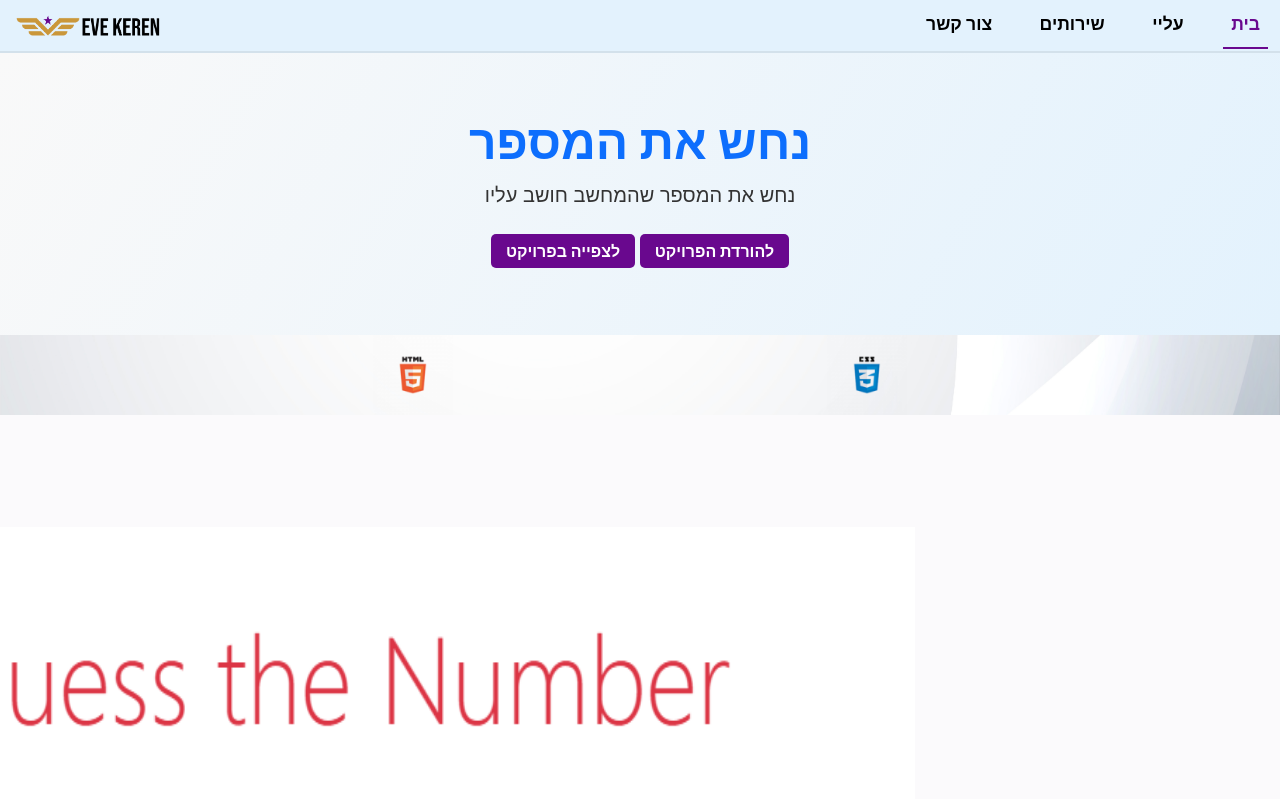
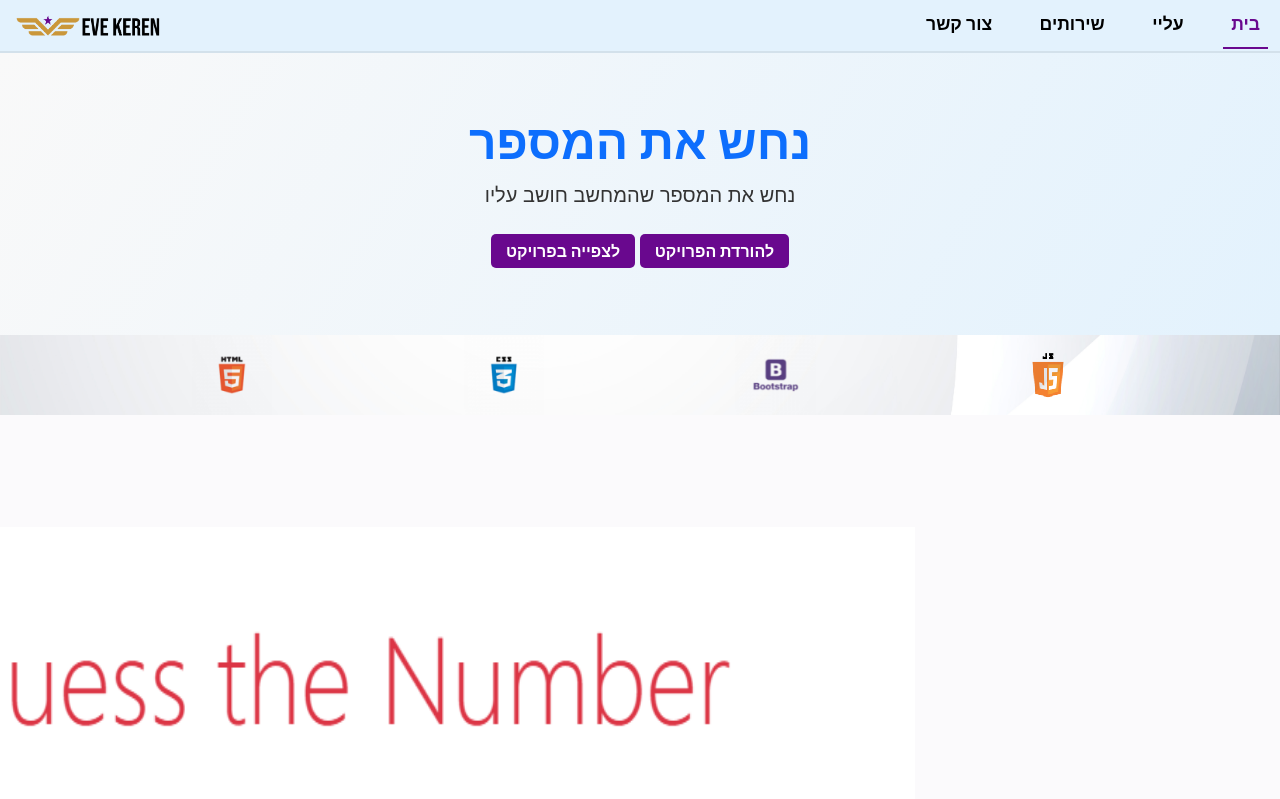
Before and after one commit to EveKeren/eveKeren, a plain HTML site: page projectJS3.html in a window 1280 px wide. Shown: the top 799 px of the page. Drawn offline with nearby package versions, Linux system fonts and the light colour scheme.

Commit message:
Update projectJS3.html

```diff
--- a/projectJS3.html
+++ b/projectJS3.html
@@ -56,8 +56,9 @@
         <div class="sectionLogos">
             <img id="html" src="images/img-HTML.png" alt="HTML">
             <img id="css" src="images/img-CSS.png" alt="CSS">
-            <!--  <img src="images/img-Bootstrap.png" alt="bootstrap">
-            <img src="images/img-SASS.png" alt="SASS"> -->
+            <img src="images/img-Bootstrap.png" alt="bootstrap">
+            <img src="images/img-js.png" alt="JavaScript">
+            <!-- <img src="images/img-SASS.png" alt="SASS"> -->
         </div>
     </header>
     <div dir="rtl" class="projectPic">
```
